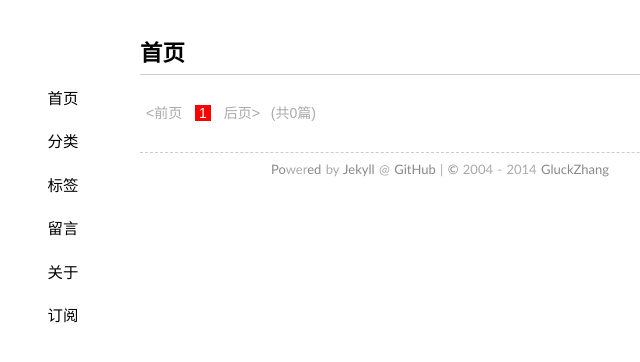
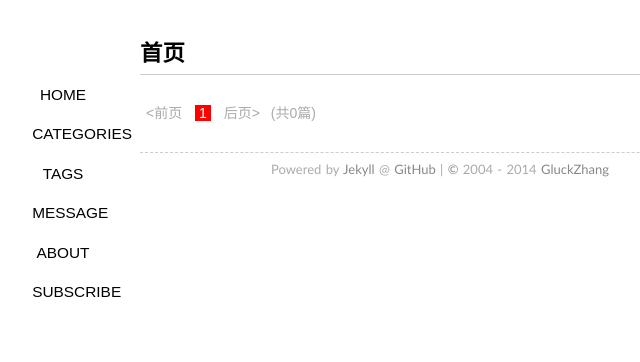
Before and after one commit to gluckzhang/gluckzhang.github.io, a Jekyll site: the page built from index.html, in a window 1280 px wide. Shown: the top 362 px of the page, without its empty margins (200-840 px from the left). Built offline with Jekyll 4.4.1, drawn with Linux system fonts in a browser that asks for light colours; some web fonts are replaced; Markdown is read by kramdown in place of the engine named in the settings; the list of posts is cut into pages by our own code.

```diff
--- a/_layouts/default.html
+++ b/_layouts/default.html
@@ -17,13 +17,13 @@
         <h1>{{ page.title }}</h1>
         </header>
         <nav>
-        <span><a title="网站首页" class="" href="/">首页</a></span>
-        <span><a title="文章分类" class="" href="/categories/">分类</a></span>
-        <span><a title="标签索引" class="" href="/tags/">标签</a></span>
-        <!--<span><a title="友情链接" class="" href="/links/">链接</a></span>-->
-        <span><a title="留言交流" class="" href="/guestbook/">留言</a></span>
-        <span><a title="关于站长" class="" href="/about/">关于</a></span>
-        <span><a title="种子订阅" class="" href="/feed/" target="_blank">订阅</a></span>
+        <span><a title="网站首页" class="" href="/">HOME</a></span>
+        <span><a title="文章分类" class="" href="/categories/">CATEGORIES</a></span>
+        <span><a title="标签索引" class="" href="/tags/">TAGS</a></span>
+        <!--<span><a title="友情链接" class="" href="/links/">LINKS</a></span>-->
+        <span><a title="留言交流" class="" href="/guestbook/">MESSAGE</a></span>
+        <span><a title="关于站长" class="" href="/about/">ABOUT</a></span>
+        <span><a title="订阅" class="" href="/feed/" target="_blank">SUBSCRIBE</a></span>
         </nav>
         <article class="content">
         {{ content }}
@@ -32,11 +32,8 @@
 
     <footer>
         <p><small>
-            <a href="http://github.com/{{ site.github }}/NET/new/gh-pages/_posts" target="_blank" title="撰写文章">Po</a>wer<a href="http://github.com/{{ site.github }}/NET/edit/gh-pages/{{ page.path }}" target="_blank" title="编辑页面">ed</a> by <a href="http://jekyllrb.com" target="_blank">Jekyll</a> @ <a href="http://github.com/{{ site.github }}/NET" target="_blank" title="项目主页">GitHub</a>
+            Powered by <a href="http://jekyllrb.com" target="_blank">Jekyll</a> @ <a href="http://github.com/{{ site.github }}/gluckzhang.github.io" target="_blank" title="项目主页">GitHub</a>
              | <a rel="license" href="http://creativecommons.org/licenses/by-sa/3.0/cn/" target="_blank" title="许可协议">©</a> 2004 - {{site.time | date:"%Y"}} <a href="/about/">{{ site.author }}</a>
-{% if site.beian %}
-             | <a href="http://www.miibeian.gov.cn" target="_blank">{{ site.beian }}</a>
-{% endif %}
 {% if site.cnzz %}
              | <script src="http://s85.cnzz.com/stat.php?id={{ site.cnzz }}"></script>
 {% endif %}
```
